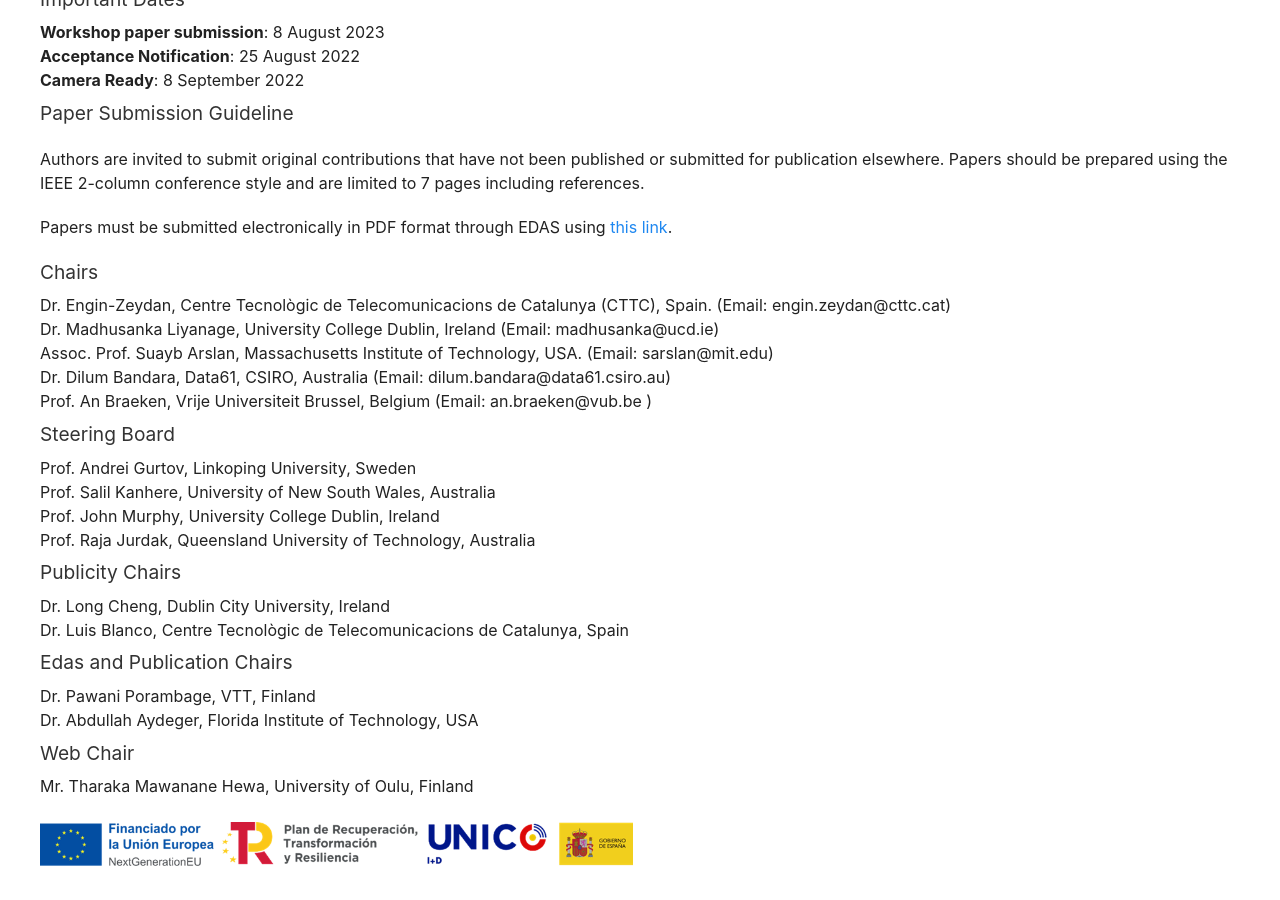
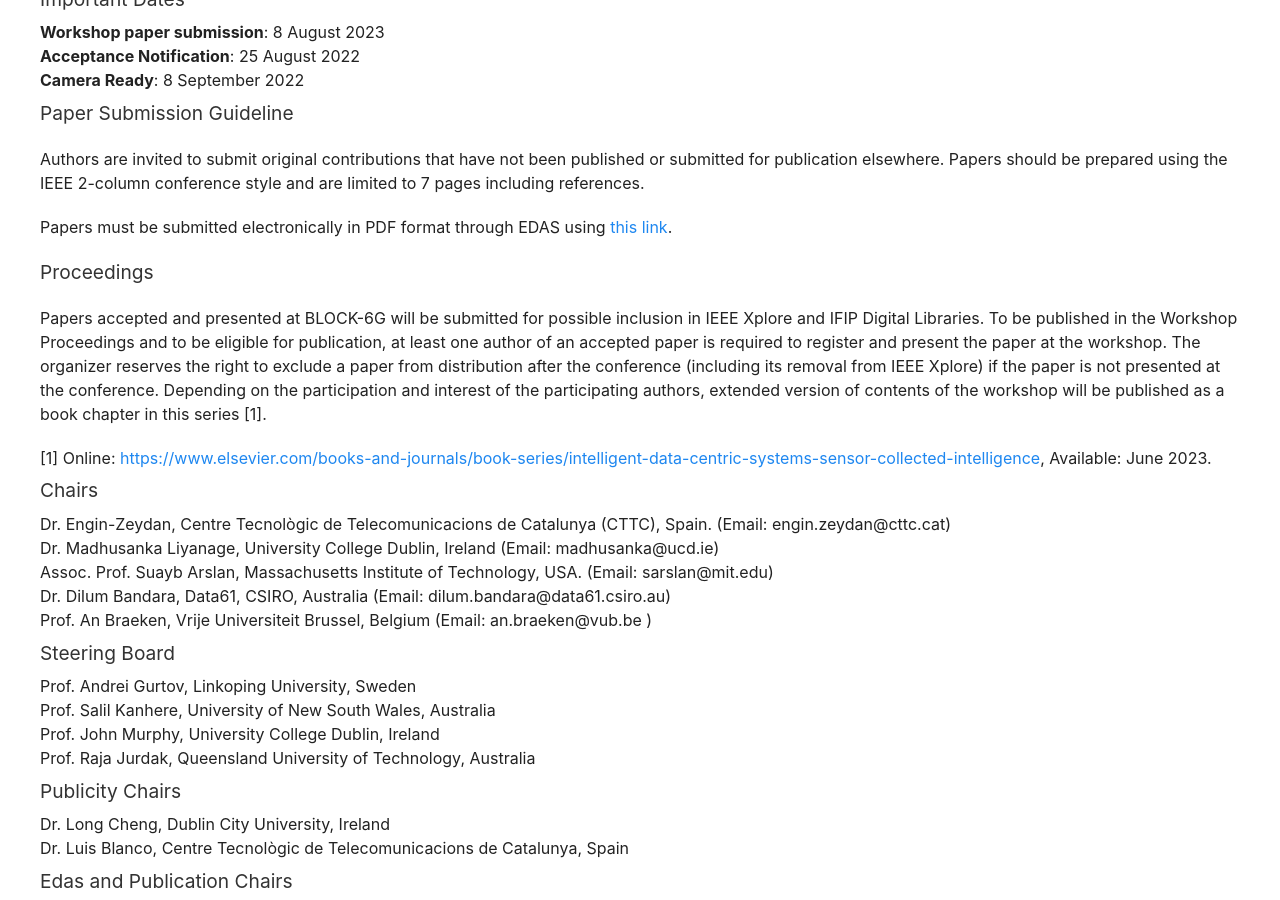
Before and after one commit to stuartclayman/cnsm-2023-website, a Jekyll site: the page built from workshop_Block6G.html, in a window 1280 px wide and 900 px high, scrolled down 1216 px. Built offline with Jekyll 4.4.1, drawn with Linux system fonts in a browser that asks for light colours; nearby versions of some CDN libraries.

Commit message:
Workshop update

```diff
--- a/workshop_Block6G.html
+++ b/workshop_Block6G.html
@@ -51,6 +51,11 @@ title: Workshop Block 6G
 <p>Papers must be submitted electronically in PDF format through EDAS using <a href="https://edas.info/newPaper.php?c=31285&track=119431">this link</a>. </p>
 
 
+<h3>Proceedings</h3>
+
+<p>Papers accepted and presented at BLOCK-6G will be submitted for possible inclusion in IEEE Xplore and IFIP Digital Libraries. To be published in the Workshop Proceedings and to be eligible for publication, at least one author of an accepted paper is required to register and present the paper at the workshop. The organizer reserves the right to exclude a paper from distribution after the conference (including its removal from IEEE Xplore) if the paper is not presented at the conference. Depending on the participation and interest of the participating authors,  extended version of contents of the workshop will be published as a book chapter in this series [1]. </p>
+
+[1] Online: <a target="_" href="https://www.elsevier.com/books-and-journals/book-series/intelligent-data-centric-systems-sensor-collected-intelligence">https://www.elsevier.com/books-and-journals/book-series/intelligent-data-centric-systems-sensor-collected-intelligence</a>, Available: June 2023.
 
 
 <h3>Chairs</h3>
```
